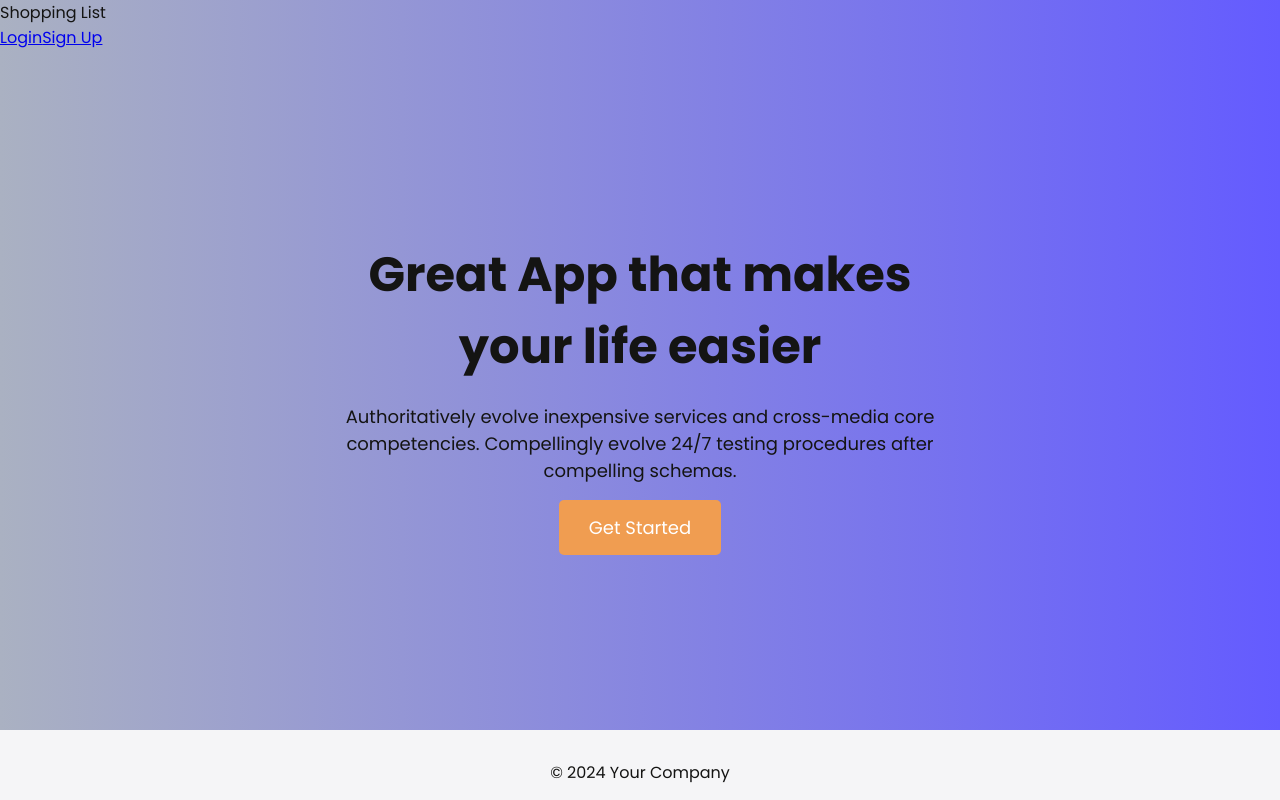
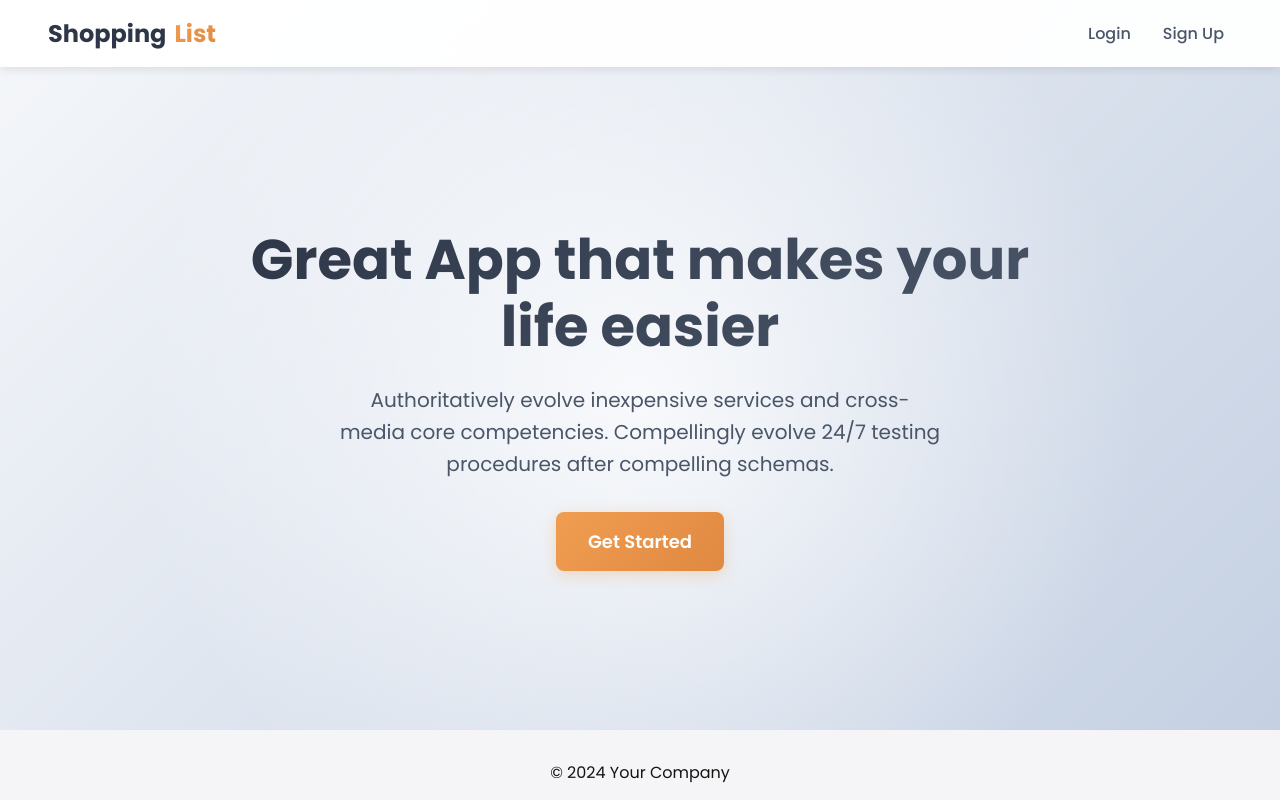
Before and after one commit to Yolanda-landii/Shopping-App, a React (Create React App) app: page / in a window 1280 px wide. Built offline with nearby package versions, Linux system fonts and the light colour scheme.

Commit message:
modified the landing page

```diff
--- a/src/pages/Pages.css
+++ b/src/pages/Pages.css
@@ -280,58 +280,176 @@
 /* Landing Page Styles */
 .landing-page-container {
   color: #141413;
-  background: linear-gradient(to right, #aab1c2, #645bff);
+  background: linear-gradient(135deg, #f5f7fa 0%, #c3cfe2 100%);
   min-height: 100vh;
   display: flex;
   flex-direction: column;
 }
 
+/* Enhanced Navbar Styles */
+.navbar {
+  background: rgba(255, 255, 255, 0.95);
+  backdrop-filter: blur(10px);
+  -webkit-backdrop-filter: blur(10px);
+  padding: 1rem 2rem;
+  position: sticky;
+  top: 0;
+  z-index: 1000;
+  box-shadow: 0 2px 10px rgba(0, 0, 0, 0.1);
+}
+
+.navbar-container {
+  max-width: 1200px;
+  margin: 0 auto;
+  display: flex;
+  justify-content: space-between;
+  align-items: center;
+}
+
+.logo {
+  display: flex;
+  align-items: center;
+  gap: 0.5rem;
+  font-size: 1.5rem;
+  font-weight: 700;
+  color: #2d3748;
+  text-decoration: none;
+}
+
+.logo i {
+  color: #f09d51;
+  font-size: 1.75rem;
+}
+
+.logo span {
+  background: linear-gradient(135deg, #f09d51 0%, #e08941 100%);
+  -webkit-background-clip: text;
+  -webkit-text-fill-color: transparent;
+  font-weight: 800;
+}
+
+.nav-link {
+  color: #4a5568;
+  text-decoration: none;
+  font-weight: 500;
+  padding: 0.5rem 1rem;
+  border-radius: 6px;
+  transition: all 0.3s ease;
+  position: relative;
+}
+
+.nav-link:hover {
+  color: #f09d51;
+  background: rgba(240, 157, 81, 0.1);
+}
+
+.nav-link::after {
+  content: '';
+  position: absolute;
+  bottom: 0;
+  left: 50%;
+  transform: translateX(-50%);
+  width: 0;
+  height: 2px;
+  background: #f09d51;
+  transition: width 0.3s ease;
+}
+
+.nav-link:hover::after {
+  width: 80%;
+}
+
+/* Enhanced Hero Section */
 .hero-section {
   flex: 1;
   display: flex;
   justify-content: center;
   align-items: center;
   text-align: center;
-  padding: 20px;
+  padding: 4rem 2rem;
+  background: radial-gradient(circle at center, rgba(255, 255, 255, 0.8) 0%, transparent 70%);
 }
 
 .hero-content {
-  max-width: 600px;
+  max-width: 800px;
+  animation: fadeInUp 1s ease;
 }
 
 .hero-title {
-  font-size: 48px;
-  margin-bottom: 20px;
+  font-size: 3.5rem;
+  font-weight: 800;
+  margin-bottom: 1.5rem;
+  background: linear-gradient(135deg, #2d3748 0%, #4a5568 100%);
+  -webkit-background-clip: text;
+  -webkit-text-fill-color: transparent;
+  line-height: 1.2;
 }
 
 .hero-subtitle {
-  font-size: 18px;
-  margin-bottom: 30px;
+  font-size: 1.25rem;
+  color: #4a5568;
+  margin-bottom: 2rem;
+  line-height: 1.6;
+  max-width: 600px;
+  margin-left: auto;
+  margin-right: auto;
 }
 
 .cta-button {
-  padding: 15px 30px;
-  background-color: #f09d51;
-  color: #fff;
+  display: inline-block;
+  padding: 1rem 2rem;
+  background: linear-gradient(135deg, #f09d51 0%, #e08941 100%);
+  color: white;
   text-decoration: none;
-  font-size: 18px;
-  border-radius: 5px;
-  transition: background-color 0.3s ease;
+  font-size: 1.125rem;
+  font-weight: 600;
+  border-radius: 8px;
+  transition: all 0.3s ease;
+  box-shadow: 0 4px 15px rgba(240, 157, 81, 0.3);
 }
 
 .cta-button:hover {
-  background-color: #e08941;
+  transform: translateY(-2px);
+  box-shadow: 0 6px 20px rgba(240, 157, 81, 0.4);
+  background: linear-gradient(135deg, #e08941 0%, #d47831 100%);
 }
 
-footer {
-  background-color: #f5f5f7;
-  color: #141413;
-  text-align: center;
-  padding: 15px;
-  width: 100%;
+@keyframes fadeInUp {
+  from {
+    opacity: 0;
+    transform: translateY(20px);
+  }
+  to {
+    opacity: 1;
+    transform: translateY(0);
+  }
 }
 
+/* Responsive Design */
 @media (max-width: 768px) {
+  .navbar {
+    padding: 1rem;
+  }
+
+  .navbar-container {
+    flex-direction: column;
+    gap: 1rem;
+  }
+
+  .hero-title {
+    font-size: 2.5rem;
+  }
+
+  .hero-subtitle {
+    font-size: 1.125rem;
+    padding: 0 1rem;
+  }
+
+  .cta-button {
+    padding: 0.875rem 1.75rem;
+    font-size: 1rem;
+  }
+
   .home-page {
     padding: 1rem;
   }
@@ -359,3 +477,11 @@ footer {
     flex: 1;
   }
 }
+
+footer {
+  background-color: #f5f5f7;
+  color: #141413;
+  text-align: center;
+  padding: 15px;
+  width: 100%;
+}
```
